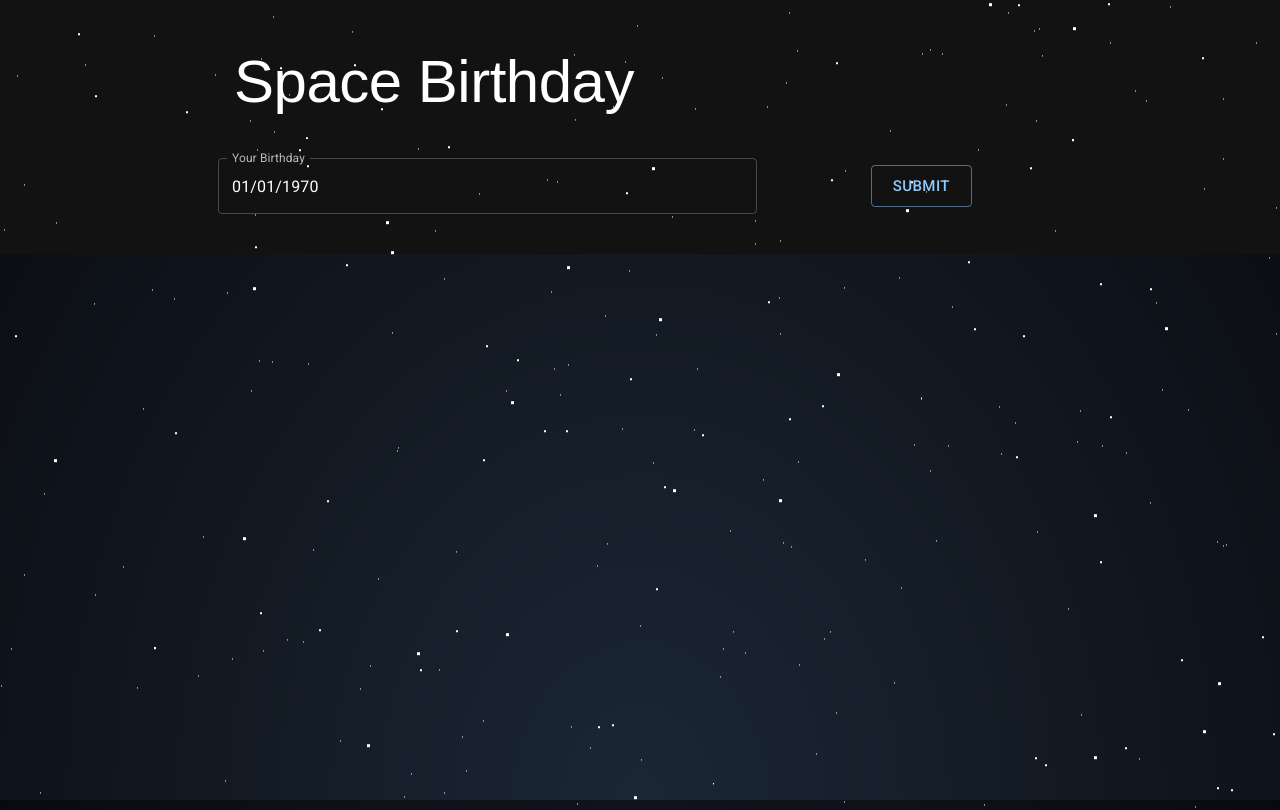
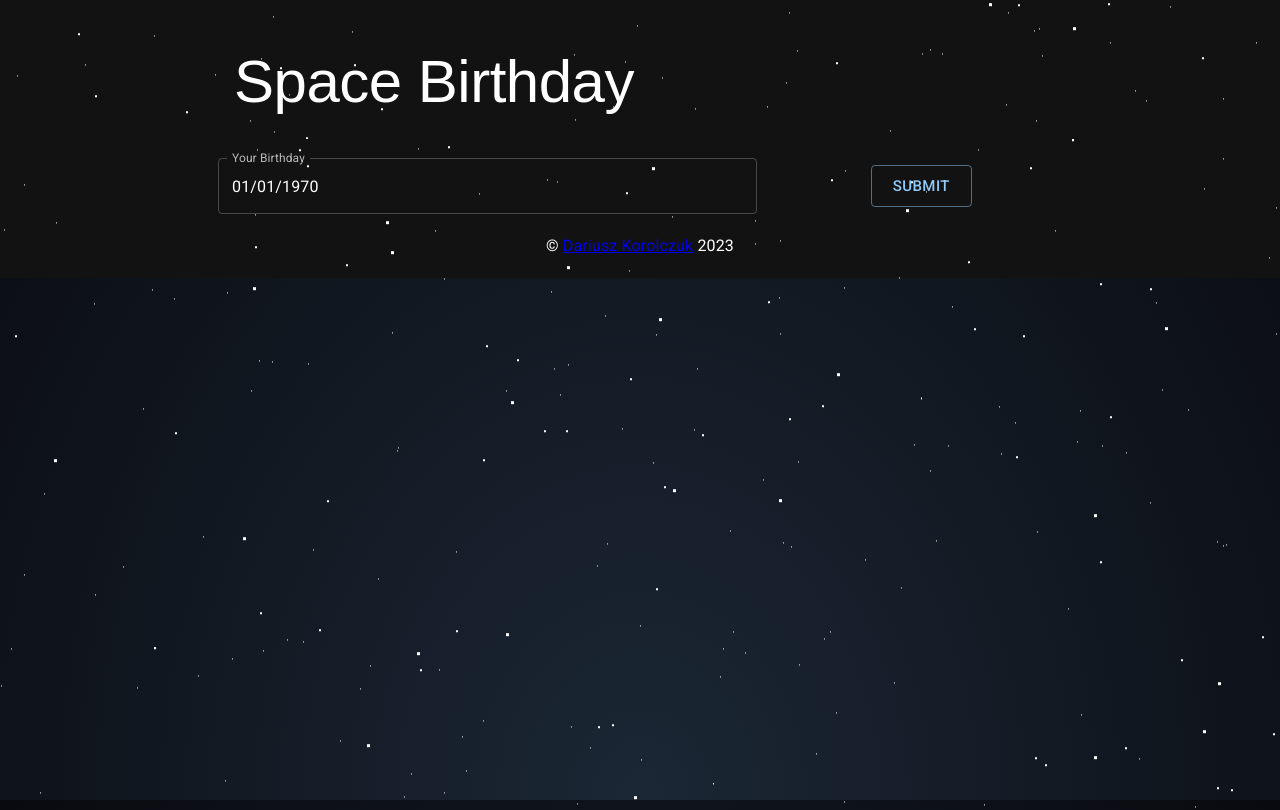
Before and after one commit to dariuszkorolczukcom/planet_bday, a React (Create React App) app: page / in a window 1280 px wide. Shown: the top 810 px of the page. Built offline with nearby package versions, Linux system fonts and the light colour scheme; a web font is replaced by a local one.

Commit message:
added copyright

```diff
--- a/src/App.js
+++ b/src/App.js
@@ -18,6 +18,7 @@ import TableHead from '@mui/material/TableHead';
 import TableRow from '@mui/material/TableRow';
 import Typography from '@mui/material/Typography';
 import Avatar from '@mui/material/Avatar';
+
 
 const planets = [
   {
@@ -104,6 +105,7 @@ function App() {
             alignItems="center"
             justify="center"
             container
+            xs={12}
             md={4}>
         <Button
           onClick={()=>handleSubmit(bday)}
@@ -112,15 +114,15 @@ function App() {
           style={{margin:'auto'}}
           variant="outlined" >Submit</Button>
       </Grid>
-      <Grid container>
+      <Grid container xs={12}>
           {planetArray.length ?
         <TableContainer component={Paper}>
       <Table aria-label="simple table">
         <TableHead>
           <TableRow>
             <TableCell>Planet</TableCell>
-            <TableCell align="right">Age</TableCell>
-            <TableCell align="right">Next Birthday</TableCell>
+            <TableCell align="right">Your Age</TableCell>
+            <TableCell align="right">Your Next Birthday</TableCell>
           </TableRow>
         </TableHead>
         <TableBody>
@@ -143,6 +145,15 @@ function App() {
     : ""}
         </Grid>
       </Grid>
+      <Grid direction="column"
+            alignItems="center"
+            justify="center"
+            container
+            xs={12}>
+      <div>
+        &copy; <a href="https://dariuszkorolczuk.com" target="_blank">Dariusz Korolczuk</a> 2023
+      </div>
+      </Grid>
     </Container>
     </div>
   );
```
